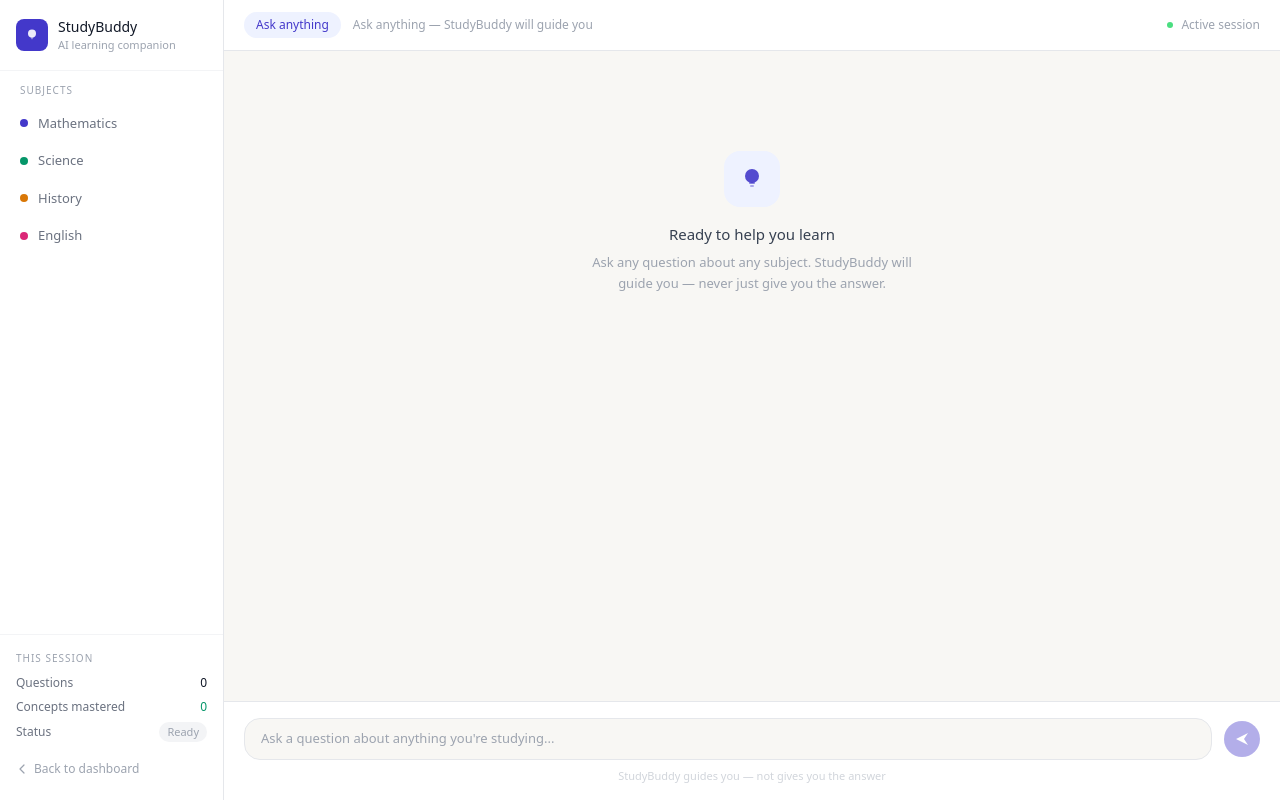
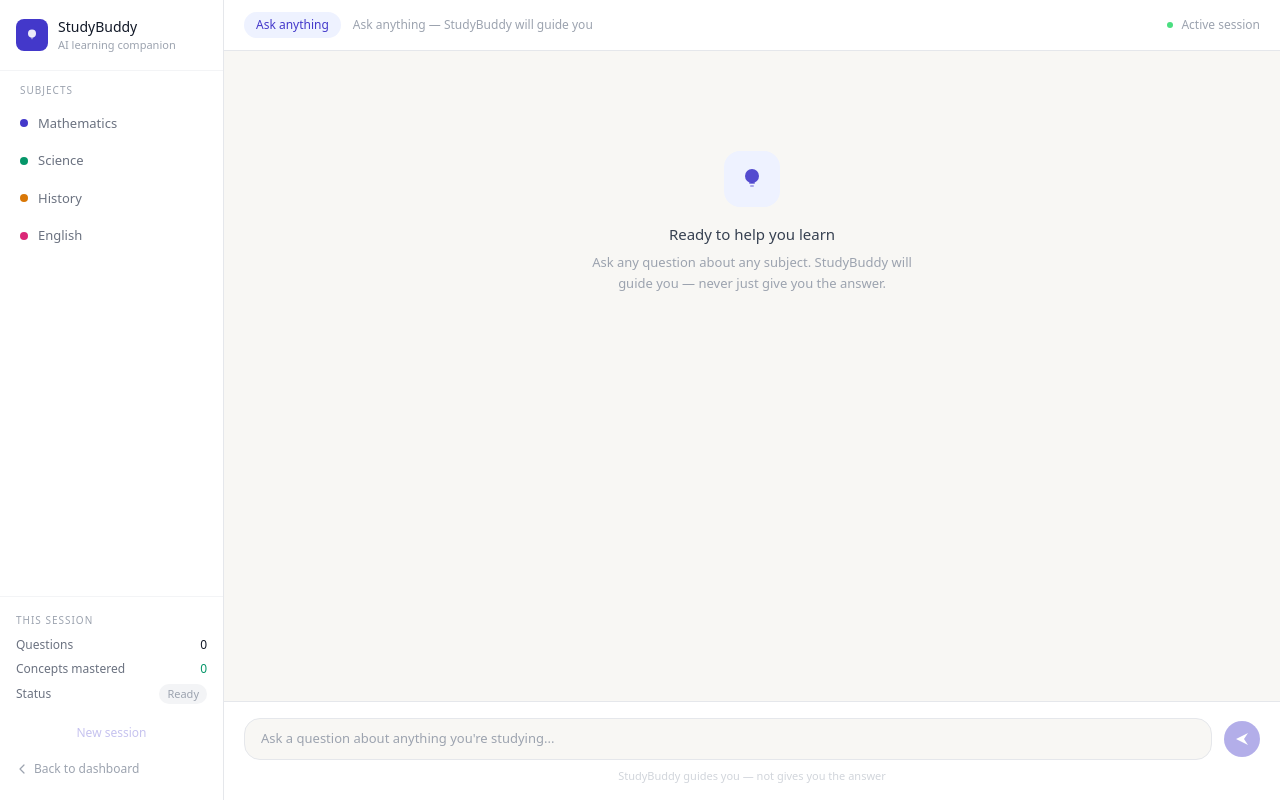
Before and after one commit to ScrewVolt/studybuddy, a React (Vite) app: page /chat in a window 1280 px wide. Built offline with nearby package versions, Linux system fonts and the light colour scheme.

Commit message:
clear function

```diff
--- a/src/pages/Chat.jsx
+++ b/src/pages/Chat.jsx
@@ -193,6 +193,17 @@ export default function Chat() {
     }
   }
 
+  function clearSession(subjectToClear) {
+    try {
+      localStorage.removeItem(getSessionKey(subjectToClear))
+    } catch {
+      console.warn('Could not clear session')
+    }
+    setMessages([])
+    setSessionQuestions(0)
+    setQuestionActive(false)
+  }
+
   const subjectConfig = SUBJECTS[currentSubject] || SUBJECTS.Mathematics
 
   return (
@@ -310,6 +321,17 @@ export default function Chat() {
               {questionActive ? 'In progress' : 'Ready'}
             </span>
           </div>
+          <button
+            onClick={() => clearSession(currentSubject)}
+            disabled={messages.length === 0}
+            className="w-full py-2 mb-1 text-[12px] font-medium rounded-lg transition-all disabled:opacity-30"
+            style={{
+              backgroundColor: messages.length > 0 ? '#EEF2FF' : 'transparent',
+              color: '#4338CA',
+            }}
+          >
+            New session
+          </button>
           <button
             onClick={() => navigate('/dashboard')}
             className="w-full py-1.5 text-[12px] text-gray-400 hover:text-gray-600 transition-colors text-left flex items-center gap-1.5"
```
